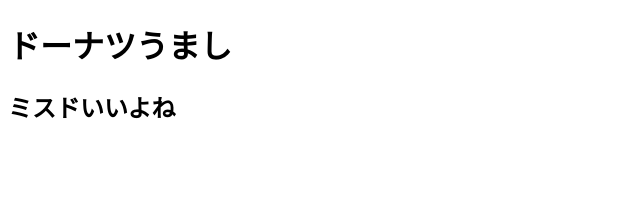
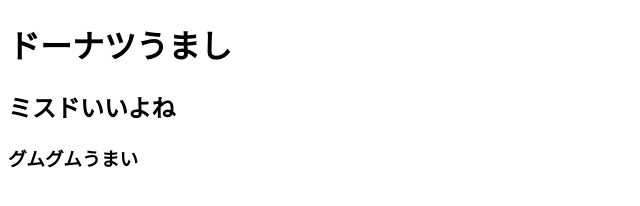
Before and after one commit to KohtaroNishimura/git_test, a plain HTML site: page index.html in a window 1280 px wide. Shown: the whole page, without its empty margins (0-640 px from the left). Drawn offline with Linux system fonts and the light colour scheme.

Commit message:
gumugumutuika

```diff
--- a/index.html
+++ b/index.html
@@ -9,5 +9,6 @@
 <body>
     <h1>ドーナツうまし</h1>
     <h2>ミスドいいよね</h2>
+    <h3>グムグムうまい</h3>
 </body>
 </html>
```
